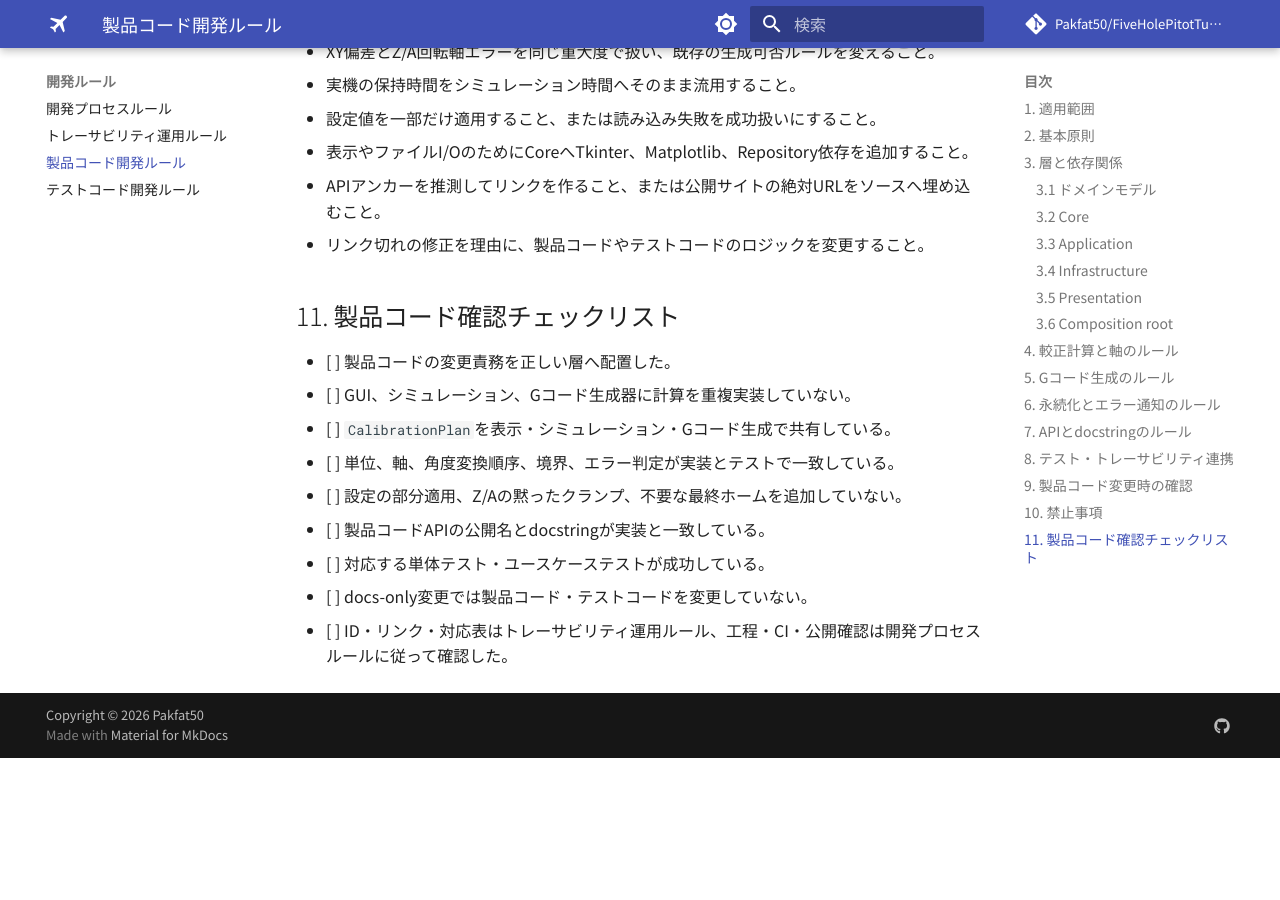
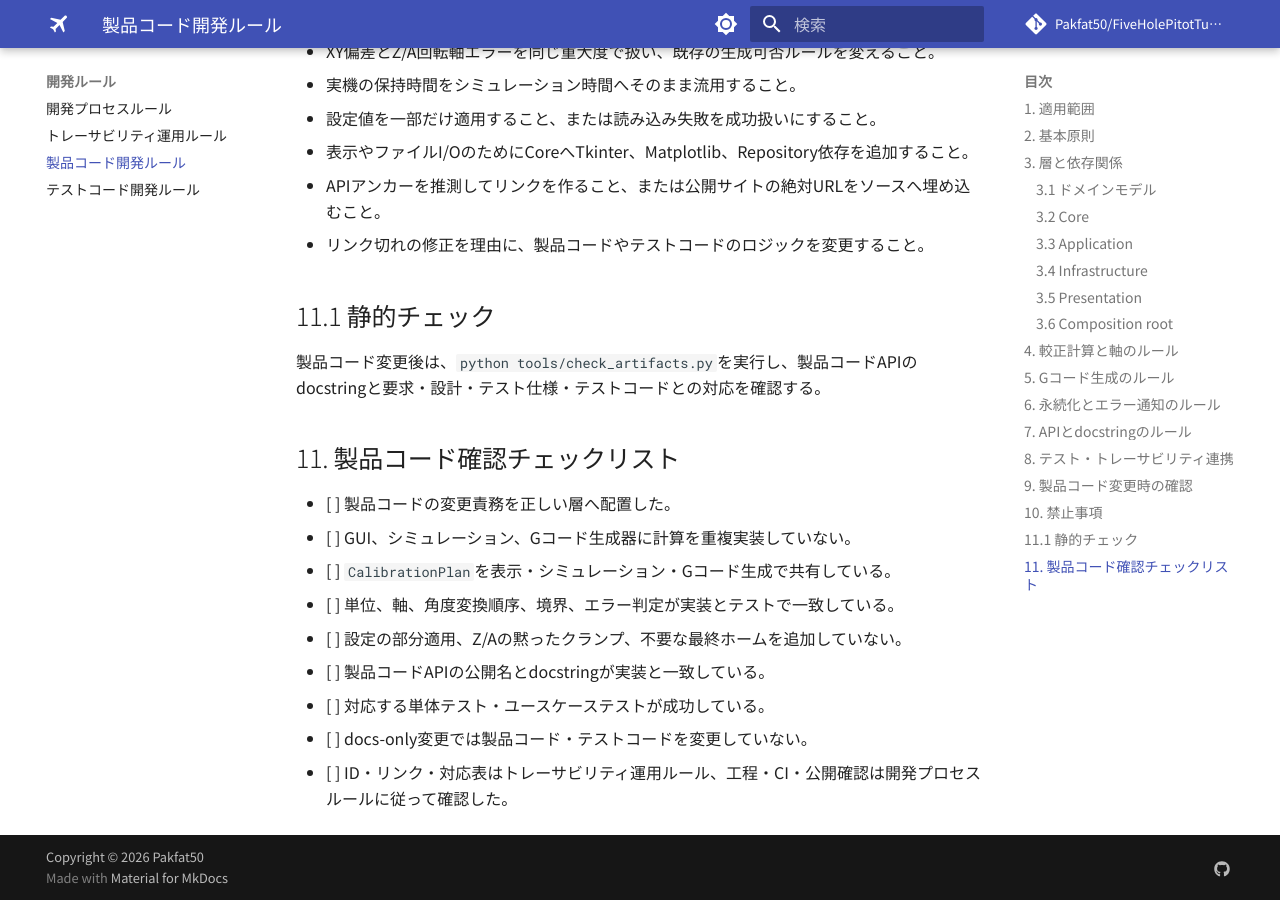
Before and after one commit to Pakfat50/FiveHolePitotTubeCalibration, an MkDocs documentation site: the page built from docs/product_code_guideline.md, in a window 1280 px wide and 900 px high, scrolled down 7113 px. Built offline with MkDocs 1.6.1 and Material for MkDocs 9.7.7, drawn with Linux system fonts in a browser that asks for light colours; comment, search, counter and statistics services are not loaded; before the commit the page ends 7871 px from its top, so only the background shows below that.

Commit message:
docs: document static development rule checks

```diff
--- a/docs/product_code_guideline.md
+++ b/docs/product_code_guideline.md
@@ -168,6 +168,10 @@
 - APIアンカーを推測してリンクを作ること、または公開サイトの絶対URLをソースへ埋め込むこと。
 - リンク切れの修正を理由に、製品コードやテストコードのロジックを変更すること。
 
+## 11.1 静的チェック
+
+製品コード変更後は、`python tools/check_artifacts.py`を実行し、製品コードAPIのdocstringと要求・設計・テスト仕様・テストコードとの対応を確認する。
+
 ## 11. 製品コード確認チェックリスト
 
 - [ ] 製品コードの変更責務を正しい層へ配置した。
```
